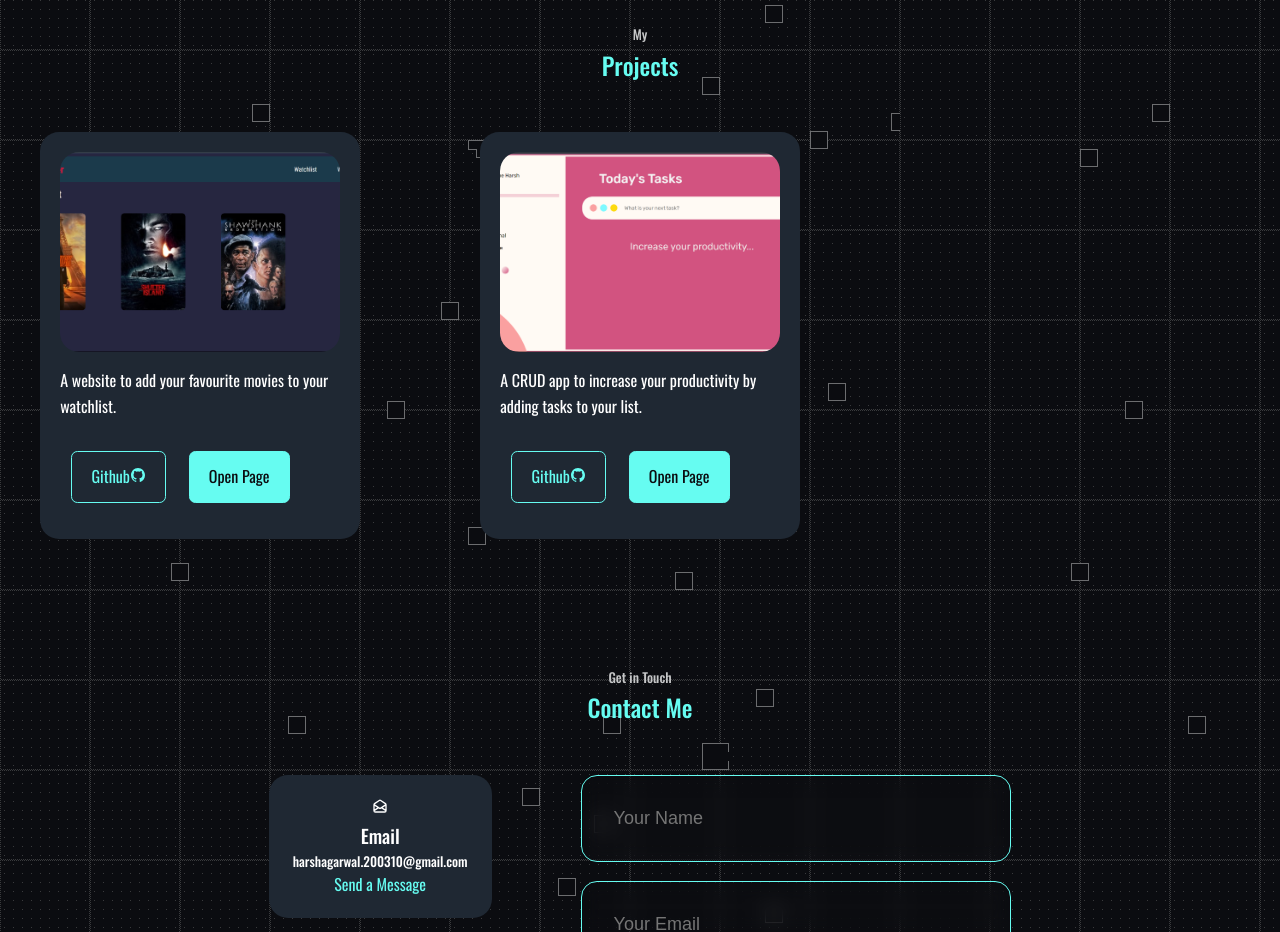
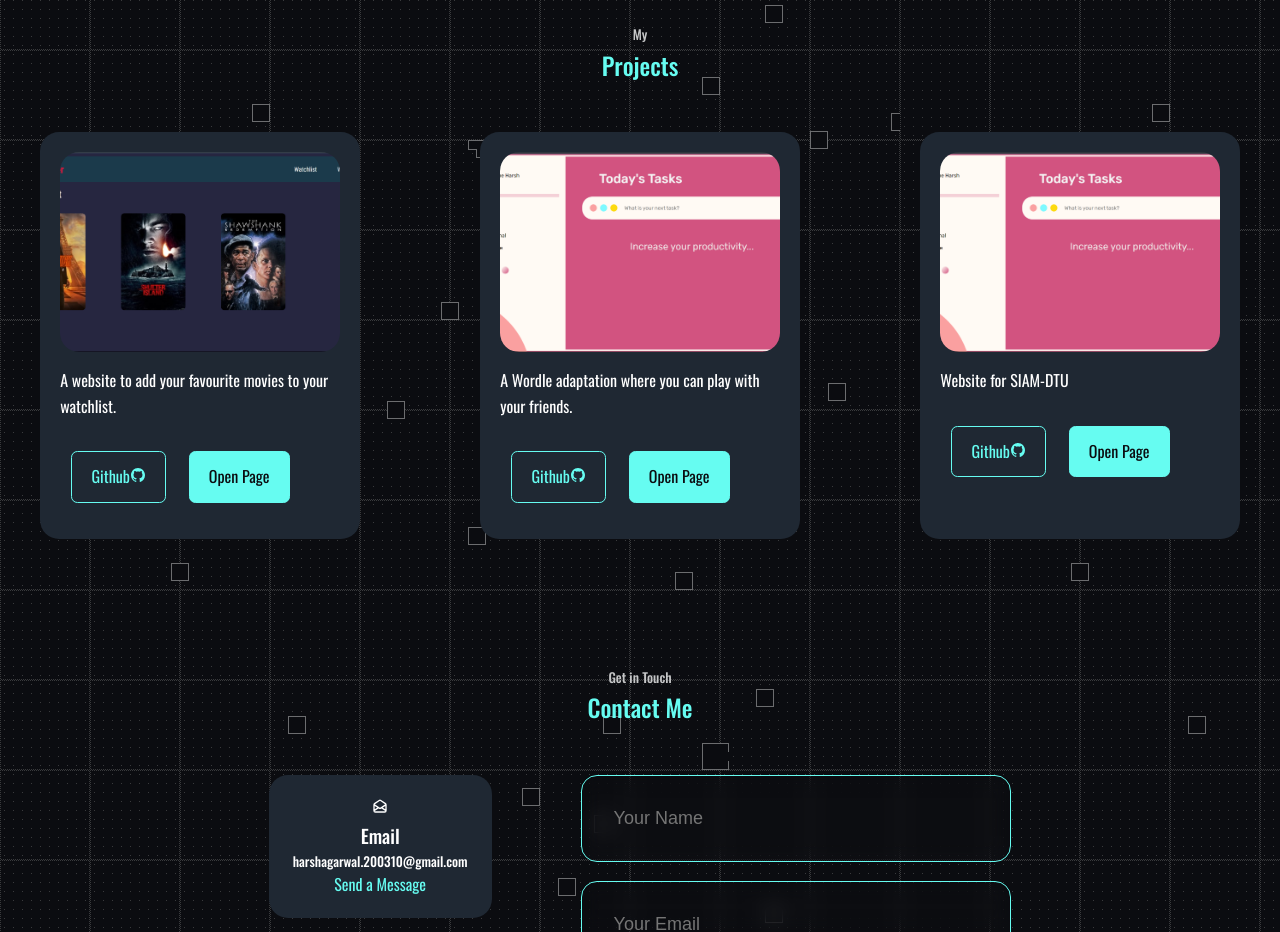
Before and after one commit to H4r5h-10/Harsh-Personal-Profile, a React (Create React App) app: page / in a window 1280 px wide. Shown: the part 2380-3312 px from the top of the page. Built offline with nearby package versions, Linux system fonts and the light colour scheme.

Commit message:
Update Projects.jsx

```diff
--- a/src/components/projects/Projects.jsx
+++ b/src/components/projects/Projects.jsx
@@ -16,8 +16,10 @@ const Projects = () => {
       <h2>Projects</h2>
       <div className="card-container">
         <Cards url={image1} desc="A website to add your favourite movies to your watchlist." github="https://github.com/H4r5h-10/moviemeter" link="https://h4r5h-10.github.io/moviemeter/"/>
-        <Cards url={image2} desc="A CRUD app to increase your productivity by adding tasks to your list." github="https://github.com/H4r5h-10/moviemeter" link="https://H4r5h-10.github.io/todo-list"/>
-        {/* <Cards url="https://picsum.photos/id/237/200/300" desc="lorem12"/> */}
+{/*         <Cards url={image2} desc="A CRUD app to increase your productivity by adding tasks to your list." github="https://github.com/H4r5h-10/moviemeter" link="https://H4r5h-10.github.io/todo-list"/> */}
+        <Cards url={image2} desc="A Wordle adaptation where you can play with your friends." github="https://github.com/H4r5h-10/wordle-multiplayer" link="https://wordle-multiplayer.netlify.app"/>
+        <Cards url={image2} desc="Website for SIAM-DTU" github="https://github.com/H4r5h-10/moviemeter" link="https://siamdtu.vercel.app/"/>
+
       </div>
     </motion.section>
   )
```
